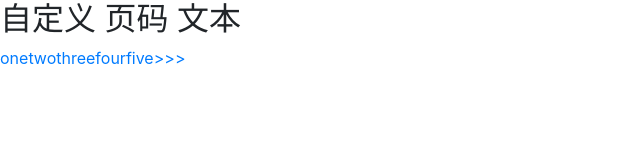
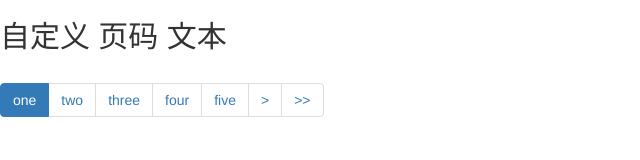
Before and after one commit to sailengsi/sls-page, a website: page demo/adv/custom-page-text.html in a window 1280 px wide. Shown: the whole page, without its empty margins (0-640 px from the left). Drawn offline with nearby package versions, Linux system fonts and the light colour scheme.

Commit message:
修改引入bs路径

```diff
--- a/demo/adv/custom-page-text.html
+++ b/demo/adv/custom-page-text.html
@@ -5,7 +5,7 @@
 		<meta name="viewport" content="width=device-width, initial-scale=1.0, minimum-scale=1.0, maximum-scale=1.0, user-scalable=no" />
 		<meta charset="UTF-8">
 		<title>sls-page.js示例</title>
-		<link rel="stylesheet" href="https://www.sailengsi.com/Public/common/other/bs/css/bootstrap.min.css">
+		<link rel="stylesheet" href="https://cdn.bootcss.com/bootstrap/3.3.7/css/bootstrap.min.css">
 	</head>
 	<body>
 
```
Also changed, not shown: demo/adv/index.html (+1 -1 lines), demo/base/custom-cur-page.html (+1 -1 lines), demo/base/index.html (+1 -1 lines), demo/index.html (+1 -1 lines), demo/param/index.html (+1 -1 lines), readme.md.
